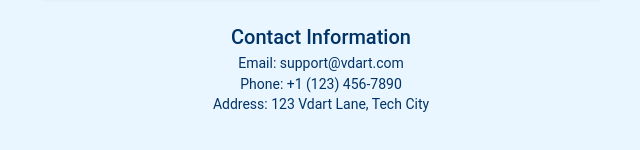
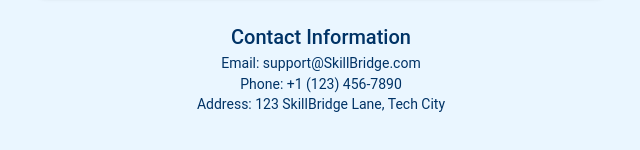
Before and after one commit to skillbridge-online/skillbridgefrontend, a React (Create React App) app: page /contactpage in a window 1280 px wide. Shown: the part 446-596 px from the top of the page, without its empty margins (319-959 px from the left). Built offline with nearby package versions, Linux system fonts and the light colour scheme; no server answers.

Commit message:
modifications

```diff
--- a/src/components/contact.js
+++ b/src/components/contact.js
@@ -143,9 +143,9 @@
 
       <Box sx={{ marginTop: "24px", textAlign: "center" }}>
         <Typography variant="h6">Contact Information</Typography>
-        <Typography variant="body2">Email: support@vdart.com</Typography>
+        <Typography variant="body2">Email: support@SkillBridge.com</Typography>
         <Typography variant="body2">Phone: +1 (123) 456-7890</Typography>
-        <Typography variant="body2">Address: 123 Vdart Lane, Tech City</Typography>
+        <Typography variant="body2">Address: 123 SkillBridge Lane, Tech City</Typography>
       </Box>
     </Box>
   );
```
